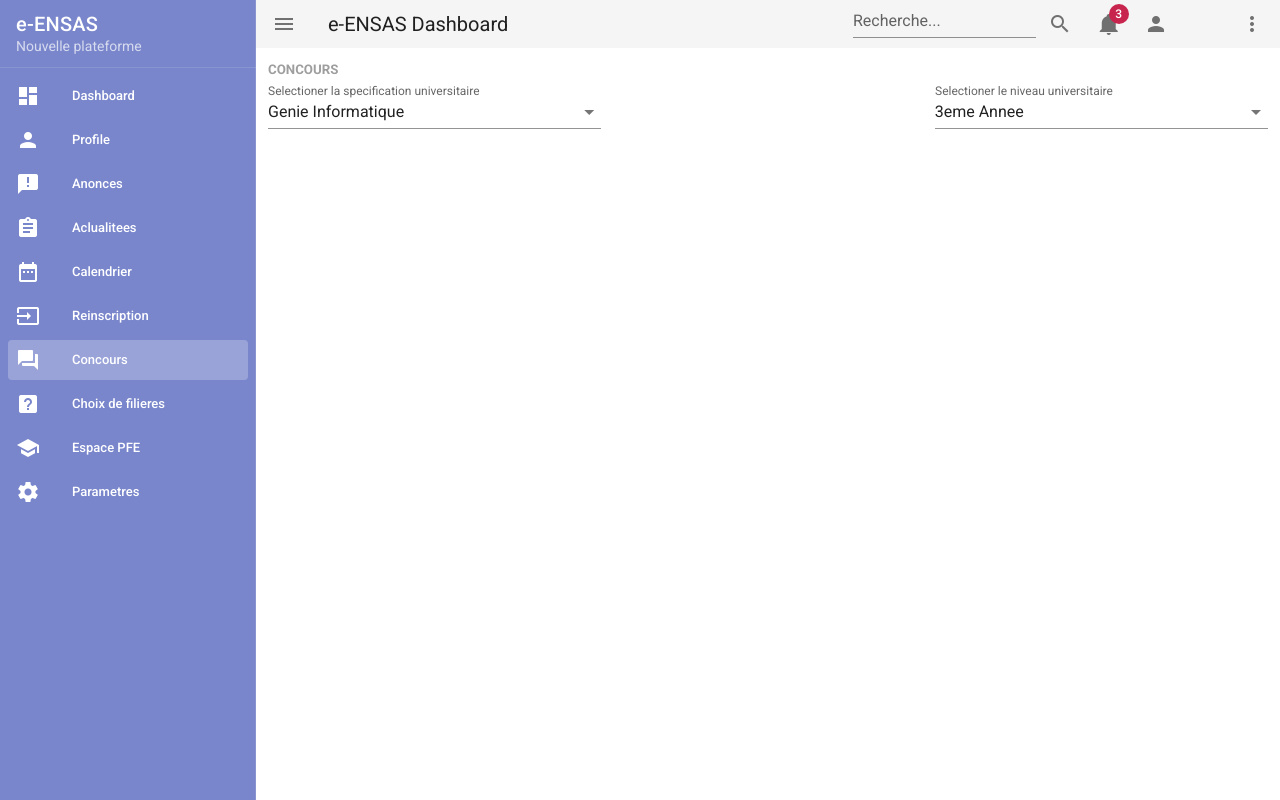
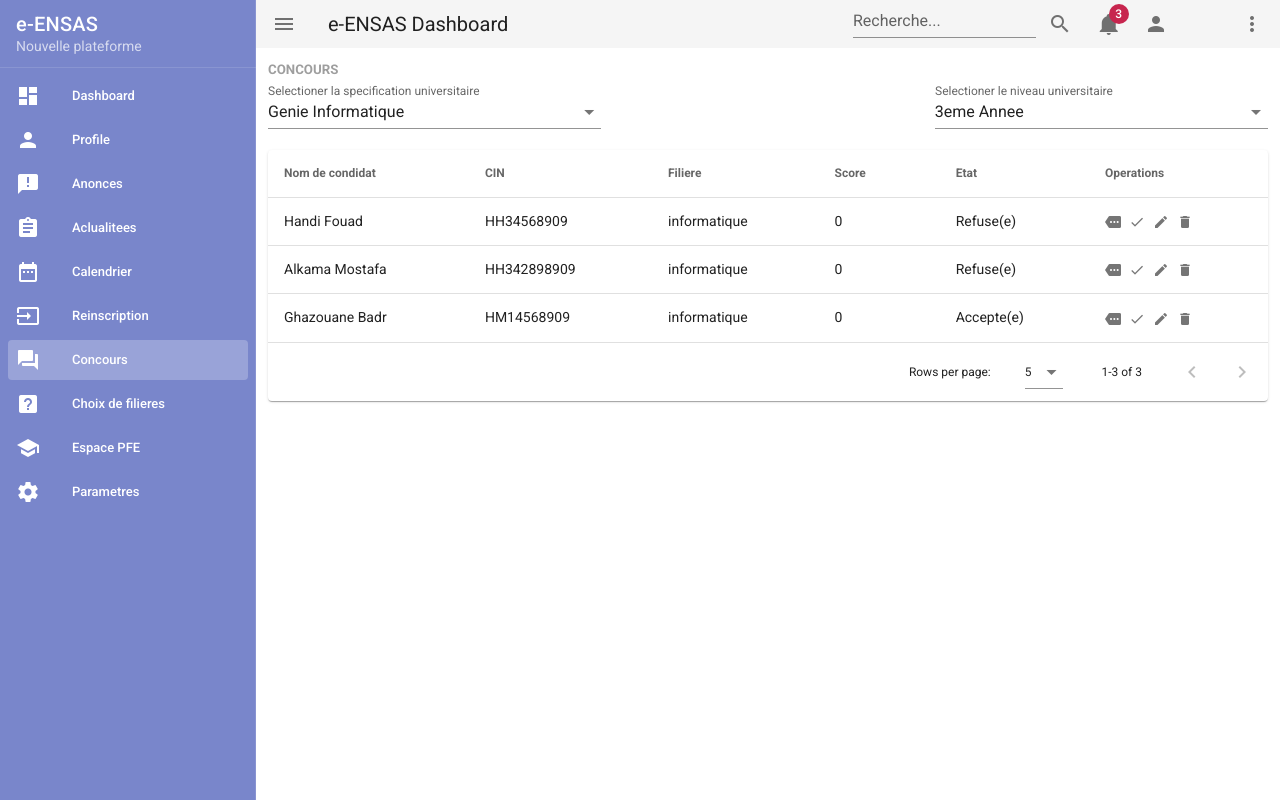
Before and after one commit to hoummani/ENSAS-Website, a Vue app in the folder admin/: page /concours in a window 1280 px wide. Built offline with nearby package versions, Linux system fonts and the light colour scheme; some icons are missing.

Commit message:
adding some dialog to the compoenent

```diff
--- a/admin/src/views/Concours.vue
+++ b/admin/src/views/Concours.vue
@@ -9,7 +9,6 @@
               label="Selectioner la specification universitaire"
               :items="filieres"
               v-model="filiere_selected"
-
               item-text="name"
               item-value="value"
             ></v-select>
@@ -19,22 +18,113 @@
               label="Selectioner le niveau universitaire"
               :items="levels"
               v-model="level_selected"
-
               item-text="name"
               item-value="value"
             ></v-select>
           </v-flex>
         </v-layout>
-        <v-layout>
-          <v-text-field
-            color="primary"
-            v-if="loading"
-            loading
-            disabled
-          ></v-text-field>
-        </v-layout>
       </v-container>
     </div>
+    <!--  data table  -->
+    <!-- ************  -->
+
+    <v-data-table
+      :headers="headers"
+      :items="filtredCandidate"
+      item-key="name"
+      :loading="loading"
+      loading-text="Loading... Please wait"
+      :items-per-page="5"
+      class="elevation-1"
+    >
+      <template v-slot:item.action="{ item }">
+        <!-- detals  -->
+        <v-tooltip bottom>
+          <template v-slot:activator="{ on }">
+            <v-icon small @click="detailItem(item)" class="mr-2" v-on="on" style="cursor:pointer">more</v-icon>
+          </template>
+          <span>Plus de details</span>
+        </v-tooltip>
+        <!-- validate candidate -->
+        <v-tooltip top>
+          <template v-slot:activator="{ on }">
+            <v-icon small class="mr-2" v-on="on" style="cursor:pointer">done</v-icon>
+          </template>
+          <span>Valider cette candidature</span>
+        </v-tooltip>
+
+        <!-- edit  -->
+
+        <v-tooltip bottom>
+          <template v-slot:activator="{ on }">
+            <v-icon small class="mr-2" v-on="on" @click="editItem(item)" style="cursor:pointer">edit</v-icon>
+          </template>
+          <span>Editer</span>
+        </v-tooltip>
+
+        <!-- delete  -->
+        <v-tooltip top>
+          <template v-slot:activator="{ on }">
+            <v-icon small v-on="on" @click="deleteItem(item)" style="cursor:pointer">delete</v-icon>
+          </template>
+          <span>Supprimer</span>
+        </v-tooltip>
+      </template>
+      <template v-slot:no-data>
+        <v-alert
+          text
+          class="ma-2"
+          prominent
+          type="error"
+          style="border-left:5px solid;"
+          icon="mdi-alert"
+        >Attention ! Aucun donnees trouve pour cette specification !</v-alert>
+      </template>
+    </v-data-table>
+    <!-- modals  -->
+    <!-- edit  -->
+    <v-layout justify-center>
+      <v-dialog v-model="edit_dialog" persistent max-width="590">
+        <v-card>
+          <v-card-title class="headline">Editer la candidature de {{edited_item.name}}</v-card-title>
+          <v-divider></v-divider>
+          <v-card-text>
+            <v-container grid-list-md>
+              <v-form>
+                <v-layout wrap>
+
+                </v-layout>
+              </v-form>
+            </v-container>
+          </v-card-text>
+          <v-divider></v-divider>
+          <v-card-actions>
+            <v-spacer></v-spacer>
+            <v-btn color="indigo darken-1" text @click="edit_dialog = false">Disagree</v-btn>
+            <v-btn color="indigo darken-1" text @click="edit_dialog = false">Agree</v-btn>
+          </v-card-actions>
+        </v-card>
+      </v-dialog>
+      <!-- detail  -->
+      <v-dialog v-model="detail_dialog" persistent max-width="590">
+        <v-card>
+          <v-card-title class="headline">Details sur la candidature de {{detailed_item.name}}</v-card-title>
+          <v-divider></v-divider>
+          <v-card-text>
+            <p class="subheading"><strong>Nom :</strong>{{detailed_item.name}}</p>
+            <p class="subheading"><strong>Email :</strong>{{detailed_item.email}}</p>
+            <p class="subheading"><strong>Filiere :</strong>{{detailed_item.filiere}}</p>
+            <p class="subheading"><strong>Niveau :</strong>{{detailed_item.level}}</p>
+          </v-card-text>
+          <v-divider></v-divider>
+          <v-card-actions>
+            <v-spacer></v-spacer>
+            <v-btn color="indigo darken-1" text @click="detail_dialog = false">Disagree</v-btn>
+            <v-btn color="indigo darken-1" text @click="detail_dialog = false">Agree</v-btn>
+          </v-card-actions>
+        </v-card>
+      </v-dialog>
+    </v-layout>
   </div>
 </template>
 
@@ -52,7 +142,7 @@ export default {
       levels: [
         { name: "3eme Annee", value: "3" },
 
-        { name: "4eme Annee", value: "4" },
+        { name: "4eme Annee", value: "4" }
       ],
       filieres: [
         {
@@ -72,7 +162,174 @@ export default {
           value: "gpmc"
         }
       ],
+      //edit candidature
+      edit_dialog: false,
+      edited_item: {
+        name: "",
+        email: "",
+        cin: "",
+        filiere: "",
+        level: "",
+        score: 0,
+        status: ""
+      },
+      satus_candidate: "",
+      select_items_cand: ["Accepte(e)", "Refuse(e)"],
+
+      //detail Item
+      detail_dialog:false,
+      detailed_item:{
+        name: "",
+        email: "",
+        cin: "",
+        filiere: "",
+        level: "",
+        score: 0,
+        status: ""
+      },
+      //candidates
+      search: "",
+
+      itemsPerPage: 5,
+      headers: [
+        {
+          text: "Nom de condidat",
+          align: "left",
+          sortable: false,
+          value: "name"
+        },
+        { text: "CIN", value: "cin" },
+        { text: "Filiere", value: "filiere" },
+        { text: "Score", value: "score" },
+        { text: "Etat", value: "status" },
+        { text: "Operations", value: "action", sortable: false }
+      ],
+
+      candidates: []
+    };
+  },
+  computed: {
+    filtredCandidate() {
+      if (this.level_selected != "" && this.filiere_selected != "") {
+        return this.candidates.filter(item => {
+          return (
+            item.filiere
+              .toLowerCase()
+              .match(this.filiere_selected.trim().toLowerCase()) &&
+            item.level
+              .toLowerCase()
+              .match(this.level_selected.trim().toLowerCase())
+          );
+        });
+      } else {
+        return this.candidates.filter(() => {
+          return true;
+        });
+      }
     }
   },
-}
+
+  watch: {
+    filtredCandidate: function(v) {
+      this.loading = true;
+      setTimeout(() => {
+        this.loading = false;
+      }, 2000);
+    }
+  },
+
+  created() {
+    this.initialize();
+  },
+
+  methods: {
+    initialize() {
+      this.candidates = [
+        {
+          name: "Handi Fouad",
+          email: "handi.fouad@gmail.com",
+          cin: "HH34568909",
+          filiere: "informatique",
+          level: "3",
+          score: 0,
+          status: "Refuse(e)"
+        },
+        {
+          name: "Talhaoui ismail",
+          email: "talhaoui.ismail@gmail.com",
+          cin: "HH34565609",
+          filiere: "informatique",
+          level: "4",
+          score: 0,
+          status: "Accepte(e)"
+        },
+        {
+          name: "Alkama Mostafa",
+          email: "alkama.mostafa@gmail.com",
+          cin: "HH342898909",
+          filiere: "informatique",
+          level: "3",
+          score: 0,
+          status: "Refuse(e)"
+        },
+        {
+          name: "Loudi Yassine",
+          email: "loudi.yassine@gmail.com",
+          cin: "HH3456890909",
+          filiere: "industriel",
+          level: "4",
+          score: 0,
+          status: "Accepte(e)"
+        },
+        {
+          name: "Oualla Zahra",
+          email: "oualla.zahra@gmail.com",
+          cin: "HH0002568909",
+          filiere: "GPMC",
+          level: "4",
+          score: 0,
+          status: "Accepte(e)"
+        },
+        {
+          name: "Omkaltoum Zineb",
+          email: "ouamm.zineb@gmail.com",
+          cin: "HG376568909",
+          filiere: "GPMC",
+          level: "4",
+          score: 0,
+          status: "Refuse(e)"
+        },
+        {
+          name: "Ghazouane Badr",
+          email: "ghazouane.badr@gmail.com",
+          cin: "HM14568909",
+          filiere: "informatique",
+          level: "3",
+          score: 0,
+          status: "Accepte(e)"
+        }
+      ];
+    },
+
+    editItem(item) {
+      this.edited_item=item;
+      this.edit_dialog = true;
+    },
+
+    detailItem(item){
+      this.detailed_item=item;
+      this.detail_dialog=true;
+    },
+
+    deleteItem(item) {
+      const index = this.candidates.indexOf(item);
+      confirm("Are you sure you want to delete this item?") &&
+        this.candidates.splice(index, 1);
+    },
+
+    close() {},
+
+    save() {}
+  }
+};
 </script>
--- a/admin/src/views/Reinscription.vue
+++ b/admin/src/views/Reinscription.vue
@@ -10,7 +10,7 @@
               :items="filieres"
               v-model="filiere_selected"
               v-on:change="filiereSelected"
-              v-on:focus="onFocus"
+
               item-text="name"
               item-value="value"
             ></v-select>
@@ -21,7 +21,7 @@
               :items="levels"
               v-model="level_selected"
               v-on:change="levelSelected"
-              v-on:focus="onFocus"
+
               item-text="name"
               item-value="value"
             ></v-select>
@@ -339,6 +339,10 @@ export default {
   },
   watch: {
     filtredItems: function(v) {
+      this.loading = true;
+      setTimeout(() => {
+        this.loading = false;
+      }, 2000);
       if (v.length <= 0) {
         this.noItems = true;
       } else {
@@ -363,12 +367,7 @@ export default {
     //filter select
     filiereSelected() {},
     levelSelected() {},
-    onFocus() {
-      this.loading = true;
-      setTimeout(() => {
-        this.loading = false;
-      }, 2000);
-    }
+
   }
 };
 </script>
```
